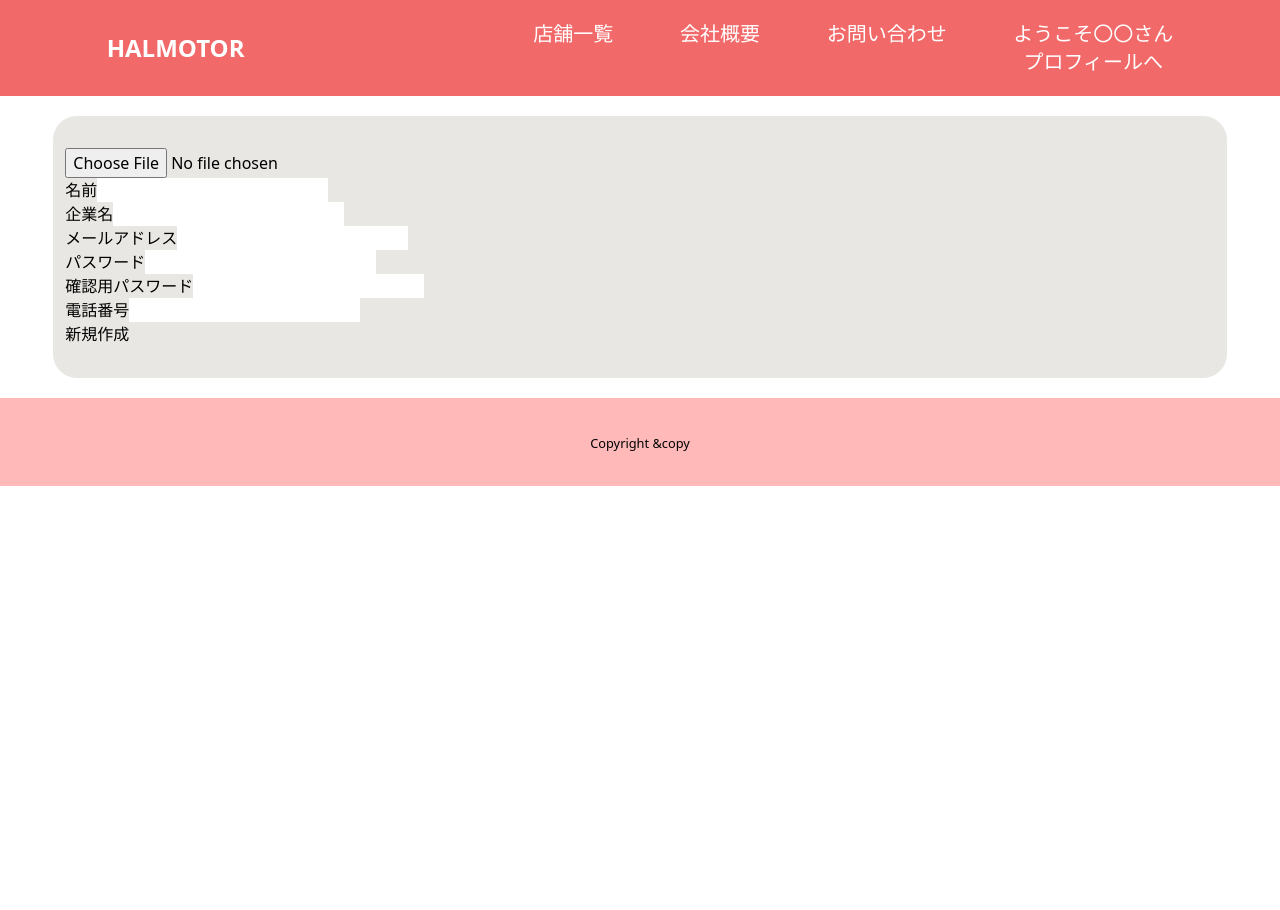
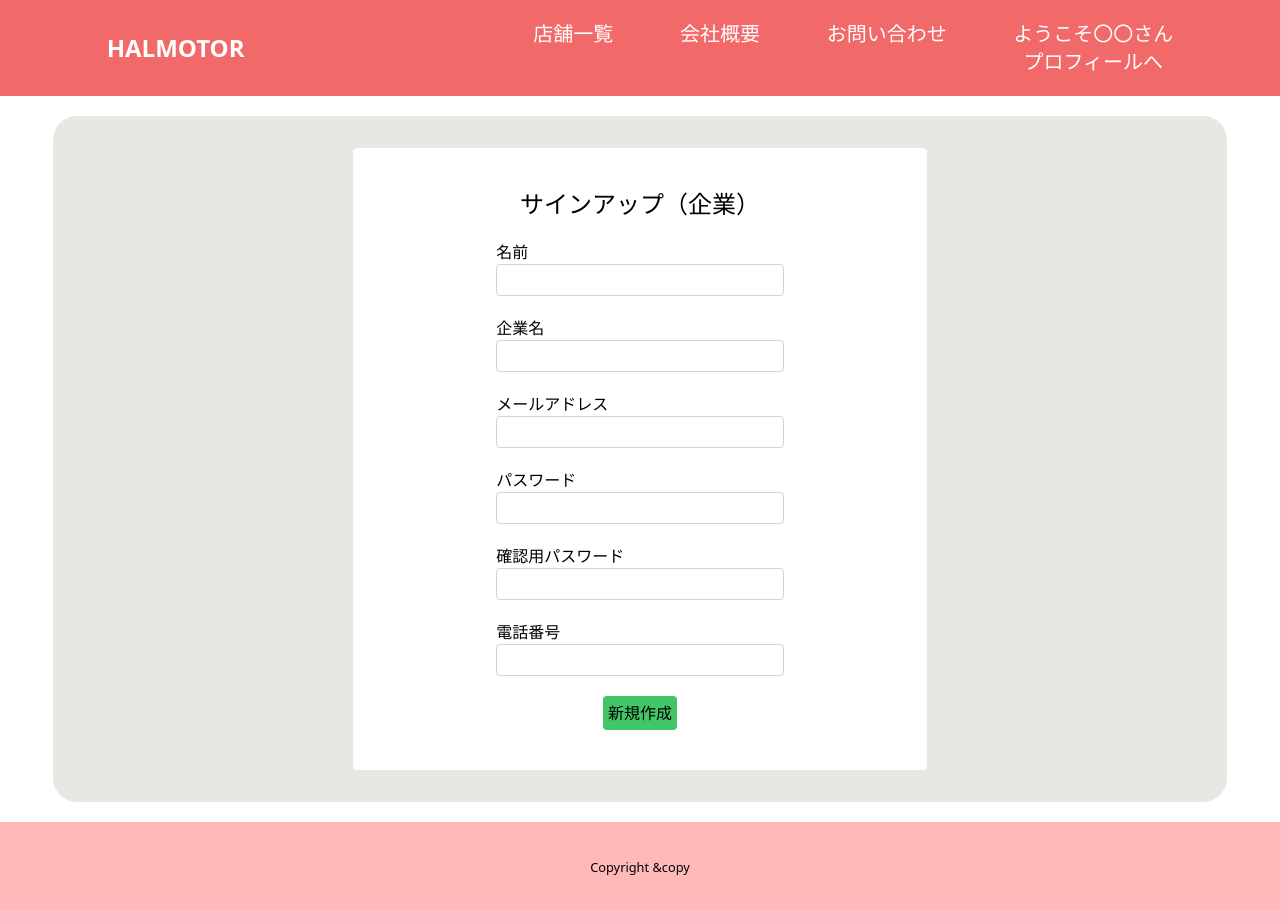
Before and after one commit to case-study07/cs-backend, a Next.js app: page /signUpCompany in a window 1280 px wide. Before the commit the page ends 800 px from the top, so only its background shows below. Built offline with nearby package versions, Linux system fonts and the light colour scheme.

Commit message:
mock置き換えcss(signupCompany)

```diff
--- a/pages/signUpCompany.tsx
+++ b/pages/signUpCompany.tsx
@@ -1,44 +1,41 @@
 import { Layout } from "components/ui";
+import s from "../styles/signUpCompany.module.css";
 
 export default function signUpCompany() {
     return (
       <>
-                  <article>
-            <h2 hidden>サインアップ（企業）</h2>
+        <article className={s.signUpCompany}>
+          <h2>サインアップ（企業）</h2>
           <form action="">
             <div>
-                    <label htmlFor="" hidden>アイコン</label>
-                    <input type="file" name="" id=""/>
+              <label htmlFor="">名前</label><br />
+              <input type="text" name="" id="" />
             </div>
             <div>
-                    <label htmlFor="">名前</label>
-                    <input type="text" name="" id=""/>
+              <label htmlFor="">企業名</label><br />
+              <input type="text" name="" id="" />
             </div>
             <div>
-                    <label htmlFor="">企業名</label>
-                    <input type="text" name="" id=""/>
+              <label htmlFor="">メールアドレス</label><br />
+              <input type="email" name="" id="" />
             </div>
             <div>
-                    <label htmlFor="">メールアドレス</label>
-                    <input type="email" name="" id=""/>
+              <label htmlFor="">パスワード</label><br />
+              <input type="password" name="" id="" />
             </div>
             <div>
-                    <label htmlFor="">パスワード</label>
-                    <input type="password" name="" id=""/>
+              <label htmlFor="">確認用パスワード</label><br />
+              <input type="password" name="" id="" />
             </div>
             <div>
-                    <label htmlFor="">確認用パスワード</label>
-                    <input type="password" name="" id=""/>
-                </div>
-                <div>
-                    <label htmlFor="">電話番号</label>
-                    <input type="tel" name="" id=""/>
+              <label htmlFor="">電話番号</label><br />
+              <input type="tel" name="" id="" />
             </div>
 
-                <input type="submit" value="新規作成" />
+            <input className={s.submit} type="submit" value="新規作成" />
           </form>
         </article>
       </>
-    )
+    );
 }
 signUpCompany.Layout = Layout;
--- /dev/null
+++ b/styles/signUpCompany.module.css
@@ -0,0 +1,27 @@
+.signUpCompany{
+    @apply bg-white w-1/2 mx-auto pt-10 pb-10 rounded;
+
+    & h2{
+        @apply text-center text-2xl mb-5;
+    }
+
+    & form{
+
+
+        & div{
+            @apply mx-auto w-1/2 mb-5;
+
+            & input{
+                border: 1px solid #D0D4D9;
+                @apply w-full h-8 rounded;
+            }
+        }
+
+        & input[type="submit"]{
+            background-color: #41C767;
+            display: block;
+            padding: 5px;
+            @apply mx-auto rounded;
+        }
+    }
+}
```
Lines whose indentation alone changed are shown as unchanged.
